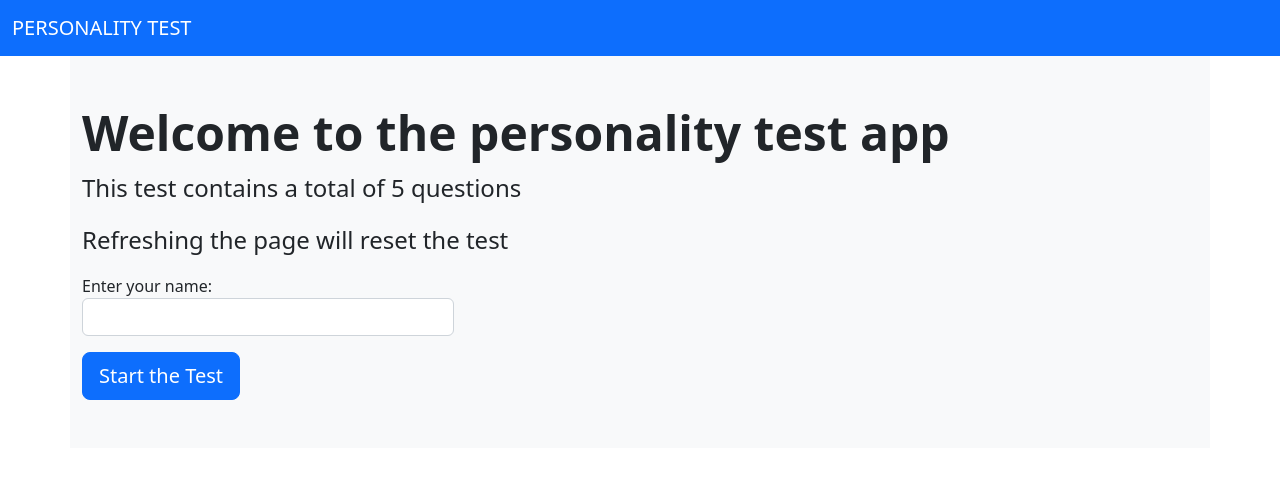
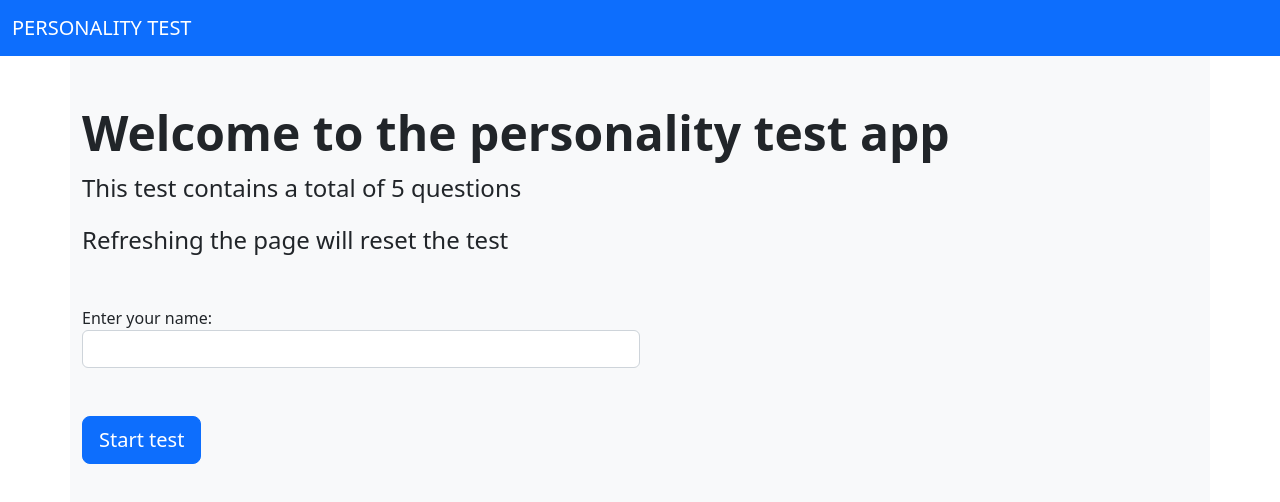
Before and after one commit to ragnarwestad/personality-test, an Angular app: page /welcome in a window 1280 px wide. Shown: the top 502 px of the page. Built offline with nearby package versions, Linux system fonts and the light colour scheme.

Commit message:
Input validation

```diff
--- a/src/app/components/welcome/welcome.component.html
+++ b/src/app/components/welcome/welcome.component.html
@@ -2,11 +2,19 @@
   <h1 class="display-5 fw-bold">Welcome to the personality test app</h1>
   <p class="col-md-8 fs-4">This test contains a total of 5 questions</p>
   <p class="col-md-8 fs-4">Refreshing the page will reset the test</p>
-  <div class="name col-md-4 my-3">
-    <label>Enter your name:</label>
-    <input #name type="text" class="form-control">
-  </div>
-  <button class="btn btn-primary btn-lg" routerLink="/question" (click)="startTest()">
-    Start the Test
-  </button>
+
+  <form #userForm="ngForm" (ngSubmit)="userForm.form.valid && onSubmit(userForm)">
+    <div class="form-group col-md-6 my-5">
+      <label>Enter your name:</label>
+      <input type="text" name="name" class="form-control" [(ngModel)]="name2" #name="ngModel"
+             [ngClass]="{ 'is-invalid': userForm.submitted && name.invalid }" required>
+      <div class="invalid-feedback" *ngIf="userForm.submitted && name.invalid">
+        <p *ngIf="name?.errors?.['required']">Name is required</p>
+      </div>
+    </div>
+    <div class="form-group">
+      <button class="btn btn-primary btn-lg">Start test</button>
+    </div>
+  </form>
+
 </div>
--- a/src/app/components/welcome/welcome.component.ts
+++ b/src/app/components/welcome/welcome.component.ts
@@ -1,4 +1,5 @@
-import {Component, ElementRef, ViewChild} from '@angular/core';
+import {Component} from '@angular/core';
+import {Router} from "@angular/router";
 
 @Component({
   selector: 'app-welcome',
@@ -7,13 +8,16 @@ import {Component, ElementRef, ViewChild} from '@angular/core';
 })
 export class WelcomeComponent {
 
-  @ViewChild('name') nameKey!: ElementRef;
+  name2: string = '';
 
-  constructor() {
+  constructor(public router: Router) {
+
   }
 
-  startTest(): void {
-    localStorage.setItem("name", this.nameKey.nativeElement.value);
+  onSubmit(form: any) {
+    console.log(form.value.name);
+    localStorage.setItem("name", form.value.name);
+    this.router.navigateByUrl('/question');
   }
 
 }
```
Also changed, not shown: src/app/app.module.ts (+7 -5 lines).
